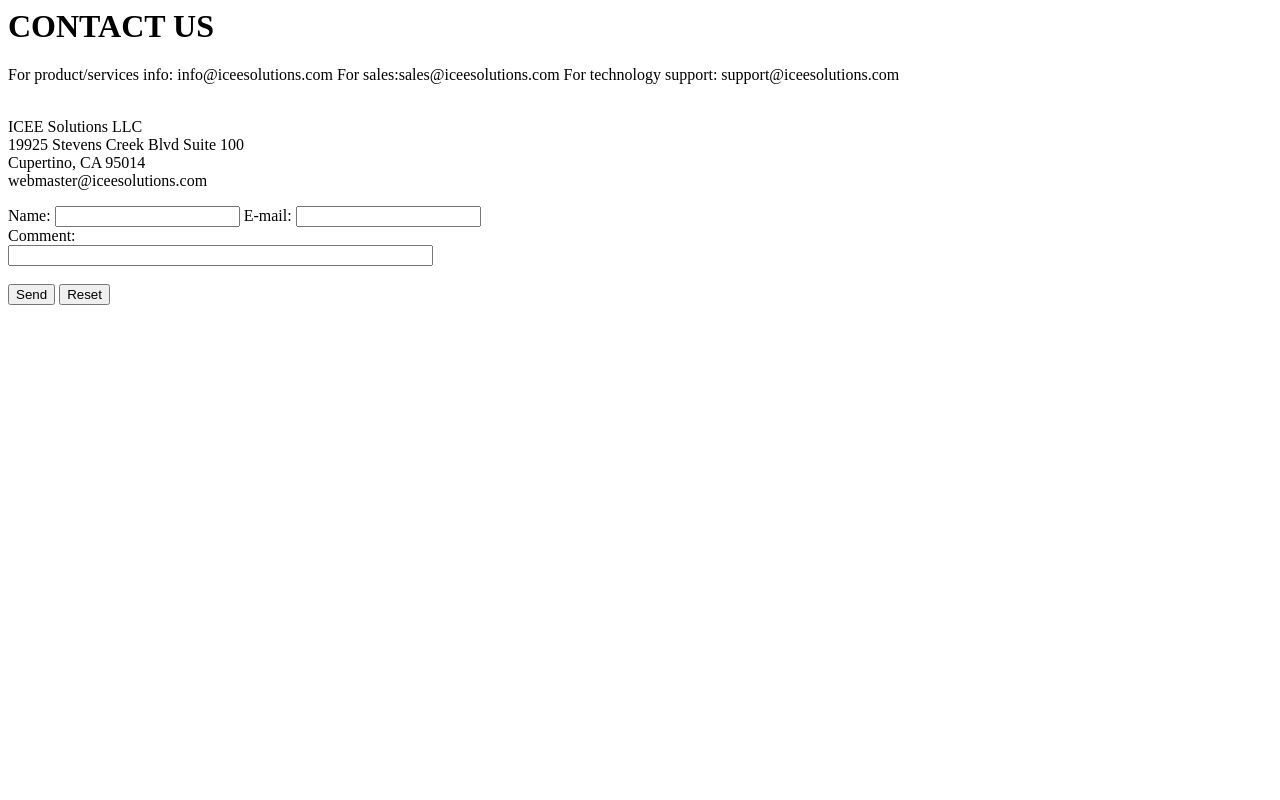
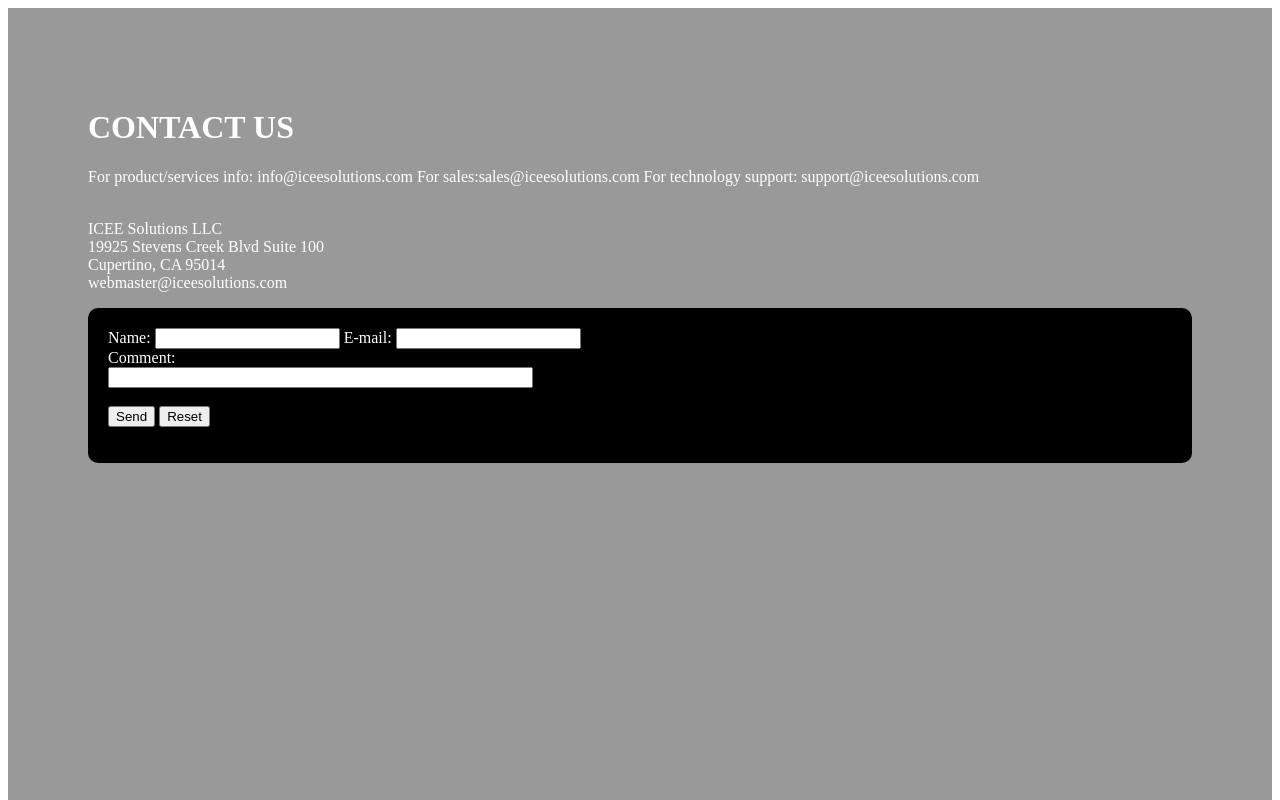
Before and after one commit to zbeok/webcomic-starter, a website: page public/views/contact.html in a window 1280 px wide. Shown: the top 800 px of the page. Drawn offline with Linux system fonts and the light colour scheme; files that its build step writes are made by us from their sources.

Commit message:
😘📼 Checkpoint ./public/views/contact.html:14063581/2583 ./public/css/contact_style.css:14063581/657 ./public/css/style.css:14063581/46

```diff
--- /dev/null
+++ b/public/css/contact_style.css
@@ -0,0 +1,16 @@
+
+#contact{
+  color:#fff;
+  background-color:rgba(0,0,0,.4);
+  padding:80px;
+  min-height:100vh;
+  padding-bottom:-50px;
+}
+#form {
+  background-color: black;
+  padding:20px;
+  border-radius:10px;
+}
+.product .btn {
+  margin:20px;
+}
--- a/public/css/style.css
+++ b/public/css/style.css
@@ -1,7 +1,7 @@
 /*sitewide*/
 
 body {
-	padding-top:80px;
+	padding:80px 0 50px 0;
 	font-family: 'Josefin Sans', 'Helvetica Neue', Arial, sans-serif;
 	background-color: #fff;
   background-image:url("https://www.trainingzone.co.uk/sites/default/files/learning_technology_solutions_0.jpg");
@@ -9,12 +9,11 @@
   background-attachment:fixed;
   background-position: center;
   min-height:100vh;
-  padding-bottom:50px;
   position:relative;
 }
 .container-fluid{
   width:100%;
-  margin:0;
+  margin:0;padding:0;
 }
 
 img {
--- a/public/views/contact.html
+++ b/public/views/contact.html
@@ -1,24 +1,26 @@
-<div id="gen" class="row w-100">
+<link rel="stylesheet" href="css/contact_style.css" />
+<!-- custom styles -->
+
+<div id="contact" class="w-100">
+  <div class="row">
     <div class="col-sm-6 my-auto">
       <h1>
         CONTACT US
       </h1>
       <p>
-      For product/services info: info@iceesolutions.com
-      For sales:sales@iceesolutions.com
-      For technology support:  support@iceesolutions.com
+        For product/services info: info@iceesolutions.com For
+        sales:sales@iceesolutions.com For technology support:
+        support@iceesolutions.com
       </p>
       <p>
-
-    <br>ICEE Solutions LLC
-    <br>19925 Stevens Creek Blvd Suite 100
-    <br>Cupertino, CA 95014
-    <br>webmaster@iceesolutions.com
+        <br />ICEE Solutions LLC <br />19925 Stevens Creek Blvd Suite 100
+        <br />Cupertino, CA 95014 <br />webmaster@iceesolutions.com
       </p>
       <!--     <img src="https://cdn.glitch.com/84bb9c77-ddaf-4b07-a74c-d678ba0acb37%2Foffice_2.163134849_std.jpg?v=1591745714309"/> -->
     </div>
     <div id="form" class="col-sm-6 my-auto">
       <form
+        target="_top"
         action="mailto:info@iceesolutions.com"
         method="post"
         enctype="text/plain"
@@ -34,3 +36,4 @@
       </form>
     </div>
   </div>
+</div>
```
Lines whose indentation alone changed are shown as unchanged.
